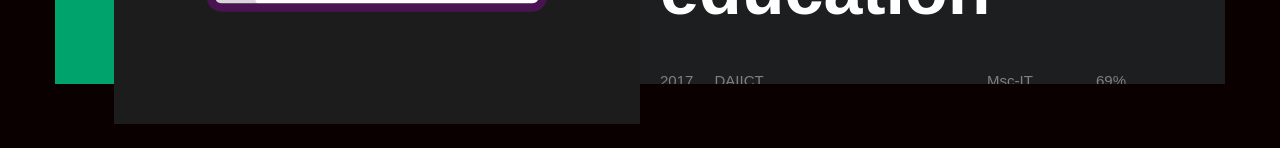
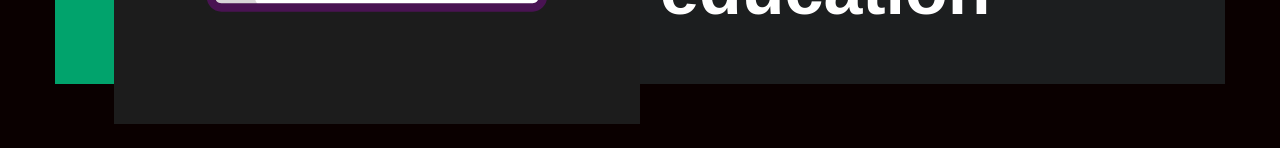
Before and after one commit to yvbathia/yashbathia, a React (Create React App) app: page / in a window 1280 px wide. Shown: the part 649-797 px from the top of the page. Built offline with nearby package versions, Linux system fonts and the light colour scheme.

Commit message:
Improve education section

```diff
--- a/src/pages/Education/Education.module.scss
+++ b/src/pages/Education/Education.module.scss
@@ -31,16 +31,31 @@
 
 .year {
   width: 10%;
-}
-
-.uni {
-  width: 50%;
+  color: $green;
+  display: flex;
+  justify-content: center;
+  align-items: center;
 }
 
 .degree {
-  width: 20%;
+  width: 75%;
+  display: flex;
+  flex-direction: column;
+  justify-content: center;
+  margin-left: 5%;
 }
 
-.perc {
-  width: 20%;
+.progressWrapper {
+  height: 5px;
+  width: 100%;
+  overflow: visible;
+  font-size: 0.75rem;
+  background-color: #3b3e5a;
+  border-radius: 0;
 }
+
+.progress {
+  height: 5px;
+  visibility: visible;
+  background-color: $green;
+}
--- a/src/pages/Education/index.jsx
+++ b/src/pages/Education/index.jsx
@@ -6,16 +6,34 @@ const Education = () => (
     <div className={s.title}>Education</div>
     <div className={s.details}>
       <div className={s.education}>
-        <div className={s.year}>2017</div>
-        <div className={s.uni}>DAIICT</div>
-        <div className={s.degree}>Msc-IT</div>
-        <div className={s.perc}>69%</div>
+        <div className={s.year}>
+          <h2>2017</h2>
+        </div>
+        <div className={s.degree}>
+          <div className={s.name}>Msc-IT from DAIICT</div>
+          <div className={s.perc}>
+            <div className={s.progressWrapper}>
+              <div className={s.progress} style={{ width: "69%" }}>
+                {" "}
+              </div>
+            </div>
+          </div>
+        </div>
       </div>
       <div className={s.education}>
-        <div className={s.year}>2015</div>
-        <div className={s.uni}>Ahmedabad University</div>
-        <div className={s.degree}>BCA</div>
-        <div className={s.perc}>78%</div>
+        <div className={s.year}>
+          <h2>2015</h2>
+        </div>
+        <div className={s.degree}>
+          <div className={s.name}>BCA from Ahmedabad University</div>
+          <div className={s.perc}>
+            <div className={s.progressWrapper}>
+              <div className={s.progress} style={{ width: "78%" }}>
+                {" "}
+              </div>
+            </div>
+          </div>
+        </div>
       </div>
     </div>
   </div>
```
